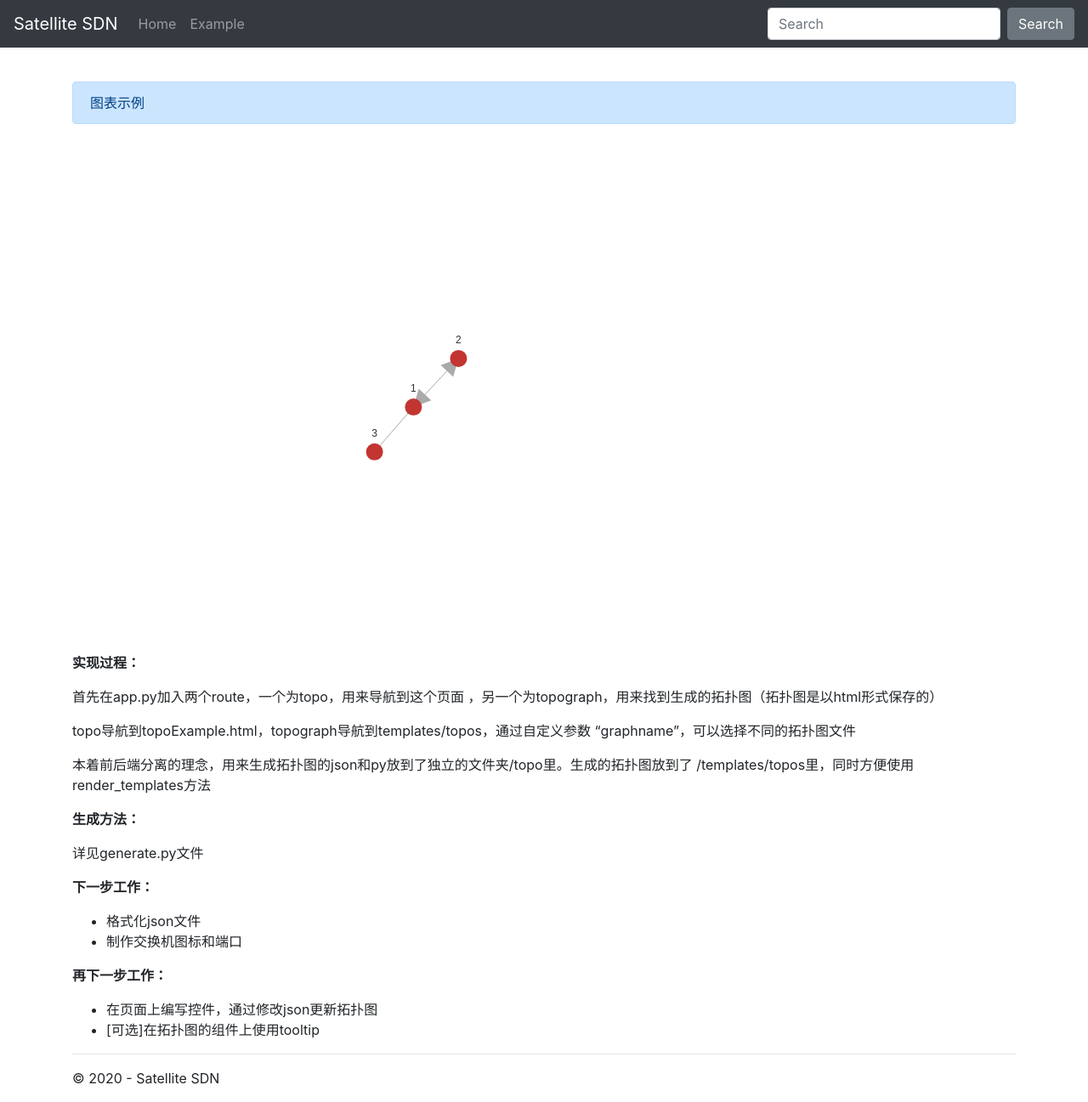
After one commit to pingmoogle/Satellite-SDN, a Flask app: page /topo in a window 1280 px wide. The commit adds this page. Shown: the whole page at 85% size. Run offline with Flask 2, Linux system fonts and the light colour scheme; some libraries are stand-ins or nearby versions.

Commit message:
[初版] 图表功能加入到网页中

```diff
--- a/app.py
+++ b/app.py
@@ -12,5 +12,21 @@ def home():
     )
 
 
+@app.route('/topo', methods=['GET', 'POST'])
+def topo():
+    return render_template(
+        "topoExample.html",
+        title="Topo Demo"
+    )
+
+
+@app.route('/topographs/<graphname>')
+def topographs(graphname):
+    return render_template(
+        "topos/"+graphname,
+        title="Topo Demo"
+    )
+
+
 if __name__ == '__main__':
-    app.run()
+    app.run(debug=True)
--- a/templates/layout.html
+++ b/templates/layout.html
@@ -18,23 +18,23 @@
 
     <div class="collapse navbar-collapse" id="navbarsExampleDefault">
         <ul class="navbar-nav mr-auto">
-            <li class="nav-item active">
+            <li class="nav-item">
                 <a class="nav-link" href="/home">Home</a>
             </li>
             <li class="nav-item">
-                <a class="nav-link" href="/home">Link</a>
+                <a class="nav-link" href="/topo">Example</a>
             </li>
-            <li class="nav-item">
-                <a class="nav-link disabled" href="#" tabindex="-1" aria-disabled="true">Disabled</a>
-            </li>
-            <li class="nav-item dropdown">
-                <a class="nav-link dropdown-toggle" href="#" id="dropdown01" data-toggle="dropdown" aria-haspopup="true" aria-expanded="false">Dropdown</a>
-                <div class="dropdown-menu" aria-labelledby="dropdown01">
-                    <a class="dropdown-item" href="#">Action</a>
-                    <a class="dropdown-item" href="#">Another action</a>
-                    <a class="dropdown-item" href="#">Something else here</a>
-                </div>
-            </li>
+{#            <li class="nav-item">#}
+{#                <a class="nav-link disabled" href="#" tabindex="-1" aria-disabled="true">Disabled</a>#}
+{#            </li>#}
+{#            <li class="nav-item dropdown">#}
+{#                <a class="nav-link dropdown-toggle" href="#" id="dropdown01" data-toggle="dropdown" aria-haspopup="true" aria-expanded="false">Dropdown</a>#}
+{#                <div class="dropdown-menu" aria-labelledby="dropdown01">#}
+{#                    <a class="dropdown-item" href="#">Action</a>#}
+{#                    <a class="dropdown-item" href="#">Another action</a>#}
+{#                    <a class="dropdown-item" href="#">Something else here</a>#}
+{#                </div>#}
+{#            </li>#}
         </ul>
         <form class="form-inline my-2 my-lg-0">
             <input class="form-control mr-sm-2" type="text" placeholder="Search" aria-label="Search">
--- /dev/null
+++ b/templates/topoExample.html
@@ -0,0 +1,38 @@
+{% extends "layout.html" %}
+
+{% block content %}
+
+    <div class="alert alert-primary" role="alert">
+        图表示例
+    </div>
+
+    <div>
+        <iframe width="100%" height="600px" frameborder="no"
+                src="topographs/graph_base.html"></iframe>
+    </div>
+
+    <div>
+        <p><strong>实现过程：</strong></p>
+        <p>首先在app.py加入两个route，一个为topo，用来导航到这个页面
+        ，另一个为topograph，用来找到生成的拓扑图（拓扑图是以html形式保存的）</p>
+        <p>topo导航到topoExample.html，topograph导航到templates/topos，通过自定义参数
+        “graphname”，可以选择不同的拓扑图文件</p>
+        <p>本着前后端分离的理念，用来生成拓扑图的json和py放到了独立的文件夹/topo里。生成的拓扑图放到了
+        /templates/topos里，同时方便使用render_templates方法</p>
+        <p><strong>生成方法：</strong></p>
+        <p>详见generate.py文件</p>
+        <p><strong>下一步工作：</strong></p>
+        <ul>
+            <li>格式化json文件</li>
+            <li>制作交换机图标和端口</li>
+
+        </ul>
+        <p><strong>再下一步工作：</strong></p>
+        <ul>
+            <li>在页面上编写控件，通过修改json更新拓扑图</li>
+            <li>[可选]在拓扑图的组件上使用tooltip</li>
+
+        </ul>
+    </div>
+
+{% endblock %}
--- /dev/null
+++ b/templates/topos/graph_base.html
@@ -0,0 +1,156 @@
+<!DOCTYPE html>
+<html>
+<head>
+    <meta charset="UTF-8">
+    <title>Awesome-pyecharts</title>
+            <script type="text/javascript" src="https://assets.pyecharts.org/assets/echarts.min.js"></script>
+
+</head>
+<body>
+    <div id="3f5c073fbd6741fa8dfe93edd576a9d9" class="chart-container" style="width:900px; height:500px;"></div>
+    <script>
+        var chart_3f5c073fbd6741fa8dfe93edd576a9d9 = echarts.init(
+            document.getElementById('3f5c073fbd6741fa8dfe93edd576a9d9'), 'white', {renderer: 'canvas'});
+        var option_3f5c073fbd6741fa8dfe93edd576a9d9 = {
+    "animation": true,
+    "animationThreshold": 2000,
+    "animationDuration": 1000,
+    "animationEasing": "cubicOut",
+    "animationDelay": 0,
+    "animationDurationUpdate": 300,
+    "animationEasingUpdate": "cubicOut",
+    "animationDelayUpdate": 0,
+    "color": [
+        "#c23531",
+        "#2f4554",
+        "#61a0a8",
+        "#d48265",
+        "#749f83",
+        "#ca8622",
+        "#bda29a",
+        "#6e7074",
+        "#546570",
+        "#c4ccd3",
+        "#f05b72",
+        "#ef5b9c",
+        "#f47920",
+        "#905a3d",
+        "#fab27b",
+        "#2a5caa",
+        "#444693",
+        "#726930",
+        "#b2d235",
+        "#6d8346",
+        "#ac6767",
+        "#1d953f",
+        "#6950a1",
+        "#918597"
+    ],
+    "series": [
+        {
+            "type": "graph",
+            "layout": "force",
+            "symbolSize": 10,
+            "circular": {
+                "rotateLabel": false
+            },
+            "force": {
+                "repulsion": 800,
+                "edgeLength": 50,
+                "gravity": 0.2
+            },
+            "label": {
+                "show": true,
+                "position": "top",
+                "margin": 8
+            },
+            "lineStyle": {
+                "show": true,
+                "width": 1,
+                "opacity": 1,
+                "curveness": 0,
+                "type": "solid"
+            },
+            "roam": true,
+            "draggable": false,
+            "focusNodeAdjacency": true,
+            "data": [
+                {
+                    "name": "1",
+                    "symbolSize": 20
+                },
+                {
+                    "name": "2",
+                    "symbolSize": 20
+                },
+                {
+                    "name": "3",
+                    "symbolSize": 20
+                }
+            ],
+            "edgeLabel": {
+                "show": false,
+                "position": "top",
+                "margin": 8
+            },
+            "edgeSymbol": [
+                null,
+                null
+            ],
+            "edgeSymbolSize": 10,
+            "links": [
+                {
+                    "source": "1",
+                    "target": "2",
+                    "symbol": [
+                        "triangle",
+                        "triangle"
+                    ],
+                    "symbolSize": 20
+                },
+                {
+                    "source": "1",
+                    "target": "3"
+                }
+            ]
+        }
+    ],
+    "legend": [
+        {
+            "data": [],
+            "selected": {},
+            "show": true,
+            "padding": 5,
+            "itemGap": 10,
+            "itemWidth": 25,
+            "itemHeight": 14
+        }
+    ],
+    "tooltip": {
+        "show": true,
+        "trigger": "item",
+        "triggerOn": "mousemove|click",
+        "axisPointer": {
+            "type": "line"
+        },
+        "showContent": true,
+        "alwaysShowContent": false,
+        "showDelay": 0,
+        "hideDelay": 100,
+        "textStyle": {
+            "fontSize": 14
+        },
+        "borderWidth": 0,
+        "padding": 5
+    },
+    "title": [
+        {
+            "padding": 5,
+            "itemGap": 10
+        }
+    ]
+};
+        chart_3f5c073fbd6741fa8dfe93edd576a9d9.setOption(option_3f5c073fbd6741fa8dfe93edd576a9d9);
+    </script>
+</body>
+</html>
```
Also changed, not shown: topo/funs/generate.py (added, +22 -0 lines).
